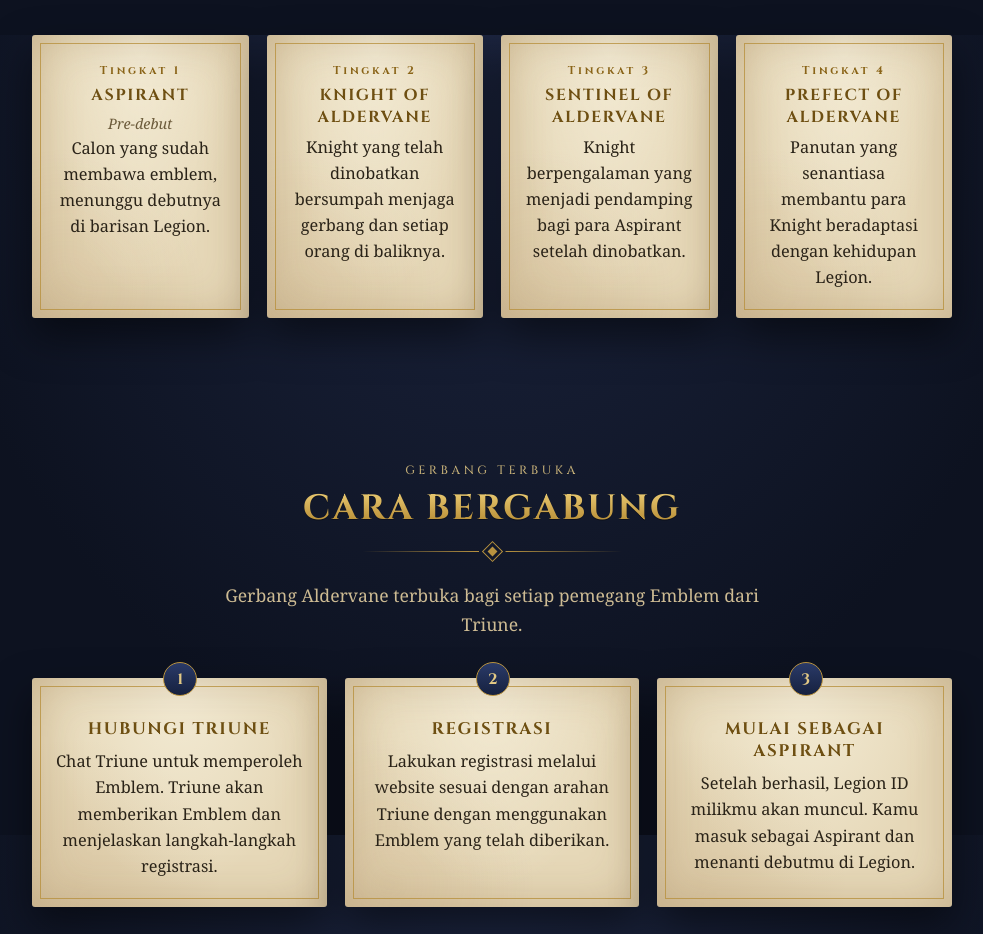
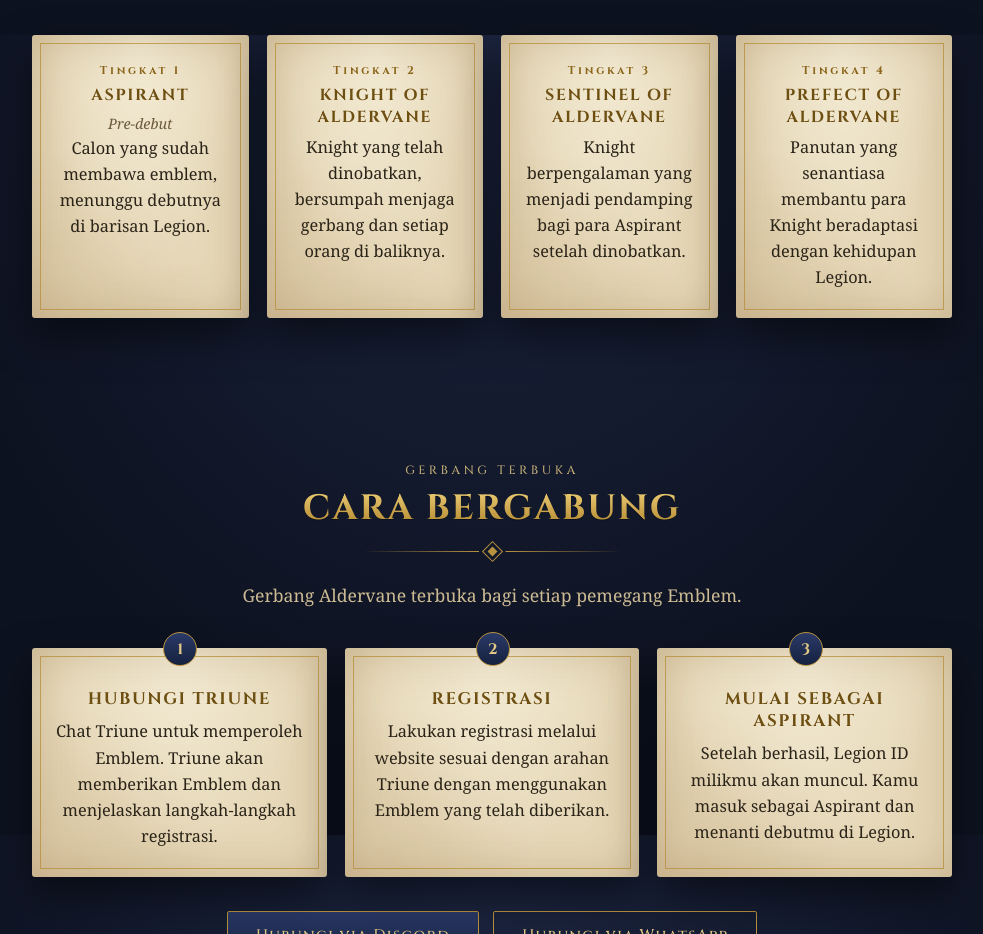
Before and after one commit to lustlessliv/Valthera-Legion-Pamphlet, a plain HTML site: page index.html in a window 1280 px wide. Shown: the part 1565-2499 px from the top of the page, without its empty margins (148-1131 px from the left). Drawn offline with Linux system fonts and the light colour scheme; a web font is replaced by a local one.

Commit message:
Refine descriptions for Knight and Emblem sections

```diff
--- a/index.html
+++ b/index.html
@@ -116,7 +116,7 @@ h2{font:700 clamp(1.5rem,6vw,2.2rem)/1.2 'Cinzel',serif;letter-spacing:.06em;tex
       <p class="lead">Kumpulkan Sigils untuk naik Rank. Valthera Legion dilengkapi dengan sistem Leaderboard yang diperbarui secara otomatis.</p>
       <ol class="ranks">
         <li class="card"><span class="tier"></span><h3>Aspirant</h3><p class="pre">Pre-debut</p><p>Calon yang sudah membawa emblem, menunggu debutnya di barisan Legion.</p></li>
-        <li class="card"><span class="tier"></span><h3>Knight of Aldervane</h3><p>Knight yang telah dinobatkan bersumpah menjaga gerbang dan setiap orang di baliknya.</p></li>
+        <li class="card"><span class="tier"></span><h3>Knight of Aldervane</h3><p>Knight yang telah dinobatkan, bersumpah menjaga gerbang dan setiap orang di baliknya.</p></li>
         <li class="card"><span class="tier"></span><h3>Sentinel of Aldervane</h3><p>Knight berpengalaman yang menjadi pendamping bagi para Aspirant setelah dinobatkan.</p></li>
         <li class="card"><span class="tier"></span><h3>Prefect of Aldervane</h3><p> Panutan yang senantiasa membantu para Knight beradaptasi dengan kehidupan Legion.</p></li>
       </ol>
@@ -128,7 +128,7 @@ h2{font:700 clamp(1.5rem,6vw,2.2rem)/1.2 'Cinzel',serif;letter-spacing:.06em;tex
       <p class="eyebrow">Gerbang Terbuka</p>
       <h2 class="gold">Cara Bergabung</h2>
       <div class="orn"><i></i></div>
-      <p class="lead">Gerbang Aldervane terbuka bagi setiap pemegang Emblem dari Triune.</p>
+      <p class="lead">Gerbang Aldervane terbuka bagi setiap pemegang Emblem.</p>
       <div class="steps">
         <div class="card"><h3>Hubungi Triune</h3><p>Chat Triune untuk memperoleh Emblem. Triune akan memberikan Emblem dan menjelaskan langkah-langkah registrasi.</p></div>
         <div class="card"><h3>Registrasi</h3><p>Lakukan registrasi melalui website sesuai dengan arahan Triune dengan menggunakan Emblem yang telah diberikan.</p></div>
```
